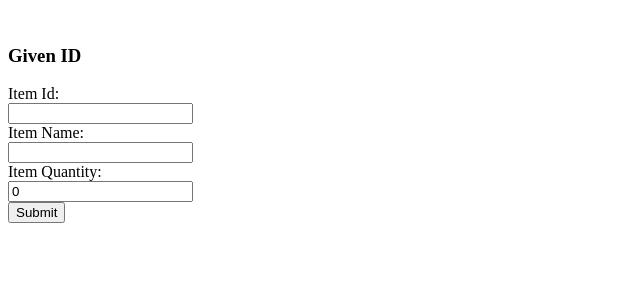
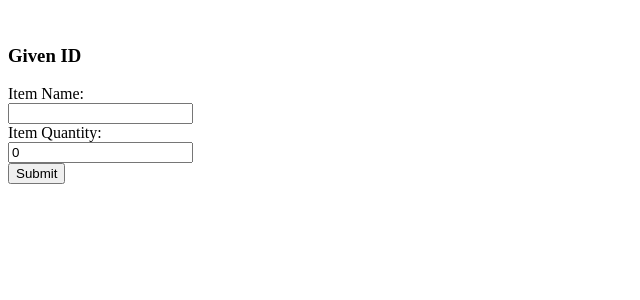
Before and after one commit to OutTray/CRUD-Inventory-App, a Django app: page /inventory/create in a window 1280 px wide. Shown: the top 300 px of the page, without its empty margins (0-640 px from the left). Run offline with Django 4.2, Linux system fonts and the light colour scheme.

Commit message:
2022/01/14

```diff
--- a/inventory/models.py
+++ b/inventory/models.py
@@ -3,6 +3,5 @@ from django.db import models
 # Create your models here.
 
 class Inventory_db(models.Model):
-    item_id = models.CharField(max_length = 255, blank = True, unique = True)
     item_name = models.CharField(max_length = 255)
     item_quantity = models.IntegerField(default = 0)
--- a/inventory/templates/edit.html
+++ b/inventory/templates/edit.html
@@ -13,12 +13,6 @@
     <label class="col-sm-1 col-form-label"></label>
     <div class="col-sm-4">
     <h3>Update Details</h3>
-    </div>
-  </div>
-    <div class="form-group row">
-    <label class="col-sm-2 col-form-label">Item Id:</label>
-    <div class="col-sm-4">
-        <input type="text" name="item_id" id="id_item_id" required maxlength="20" value="{{ inventory_selection.item_id }}"/>
     </div>
   </div>
   <div class="form-group row">
--- a/inventory/templates/index.html
+++ b/inventory/templates/index.html
@@ -13,12 +13,6 @@
     <label class="col-sm-1 col-form-label"></label>
     <div class="col-sm-4">
     <h3>Given ID</h3>
-    </div>
-  </div>
-    <div class="form-group row">
-    <label class="col-sm-2 col-form-label">Item Id:</label>
-    <div class="col-sm-4">
-      {{ form.item_id }}
     </div>
   </div>
   <div class="form-group row">
--- a/inventory/templates/show.html
+++ b/inventory/templates/show.html
@@ -8,7 +8,6 @@
 <table class="table table-striped table-bordered table-sm">
     <thead class="thead-dark">
     <tr>
-        <th>Item ID</th>
         <th>Item Name</th>
         <th>Item Quantity</th>
     </tr>
@@ -16,7 +15,6 @@
     <tbody>
 {% for item in inventory_selection %}
     <tr>
-        <td>{{ item.item_id }}</td>
         <td>{{ item.item_name }}</td>
         <td>{{ item.item_quantity }}</td>
         <td>
```
Also changed, not shown: inventory/migrations/0002_remove_inventory_db_item_id.py (added).
